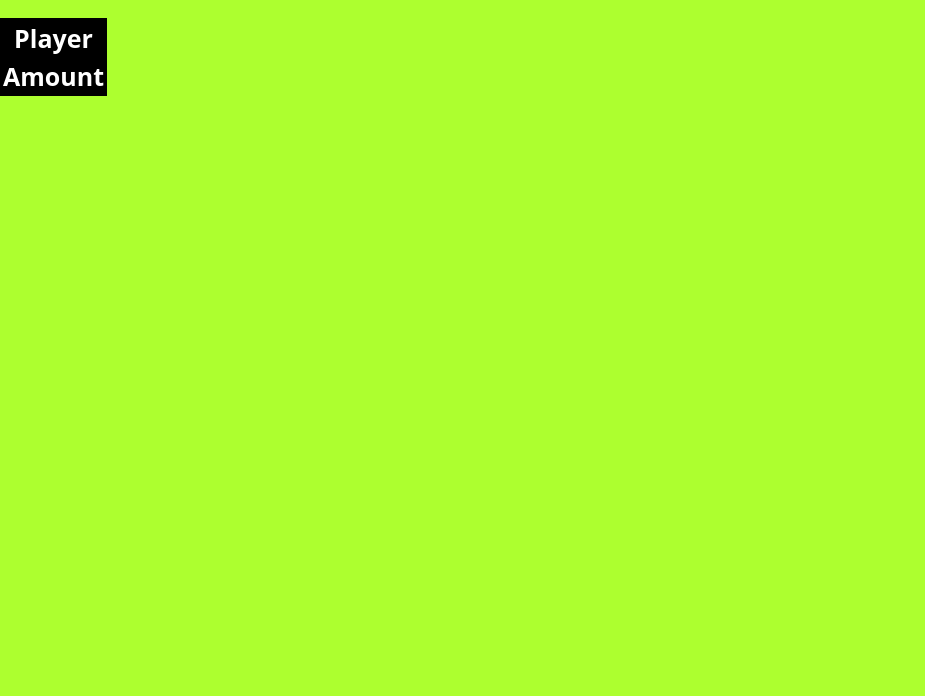
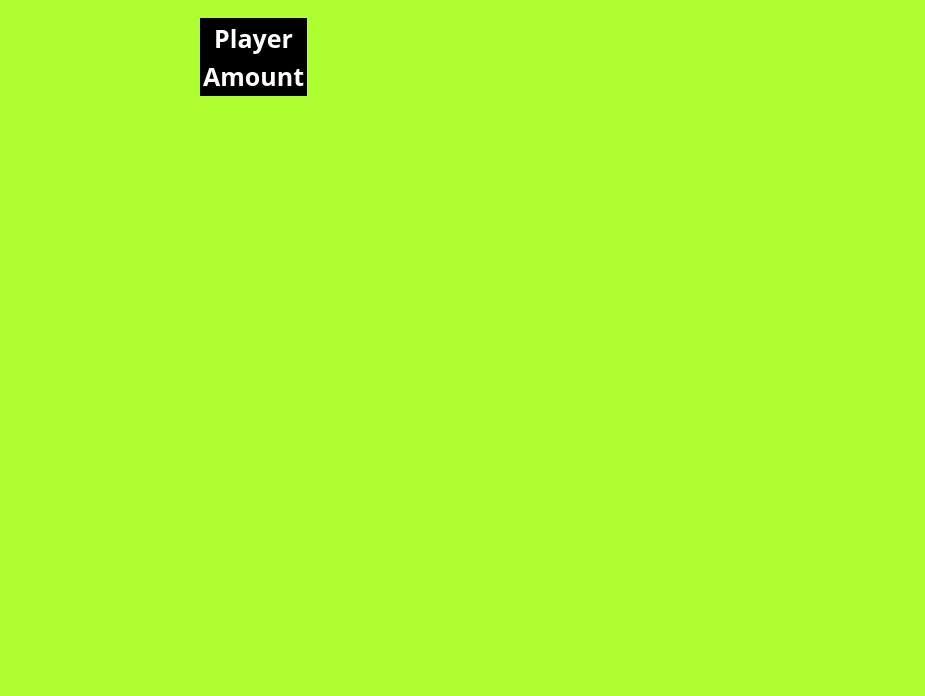
Before and after one commit to Thomasvss/High-Rollers, a plain HTML site: page index.html in a window 1280 px wide. Shown: the part 104-800 px from the top of the page, without its empty margins (0-925 px from the left). Drawn offline with Linux system fonts and the light colour scheme.

Commit message:
whatever

```diff
--- a/index.html
+++ b/index.html
@@ -13,7 +13,7 @@
             🤑 High Rollers 🤑</h1>
     </div>
 
-    <div style="margin: 0;">
+    <div style="margin-left: 200px;">
         <table style="background: black; color: white; font-size: 25px; font-family: system-ui, -apple-system, BlinkMacSystemFont, 'Segoe UI', Roboto, Oxygen, Ubuntu, Cantarell, 'Open Sans', 'Helvetica Neue', sans-serif;">
             <tr>
                 <th>Player</th>
```
